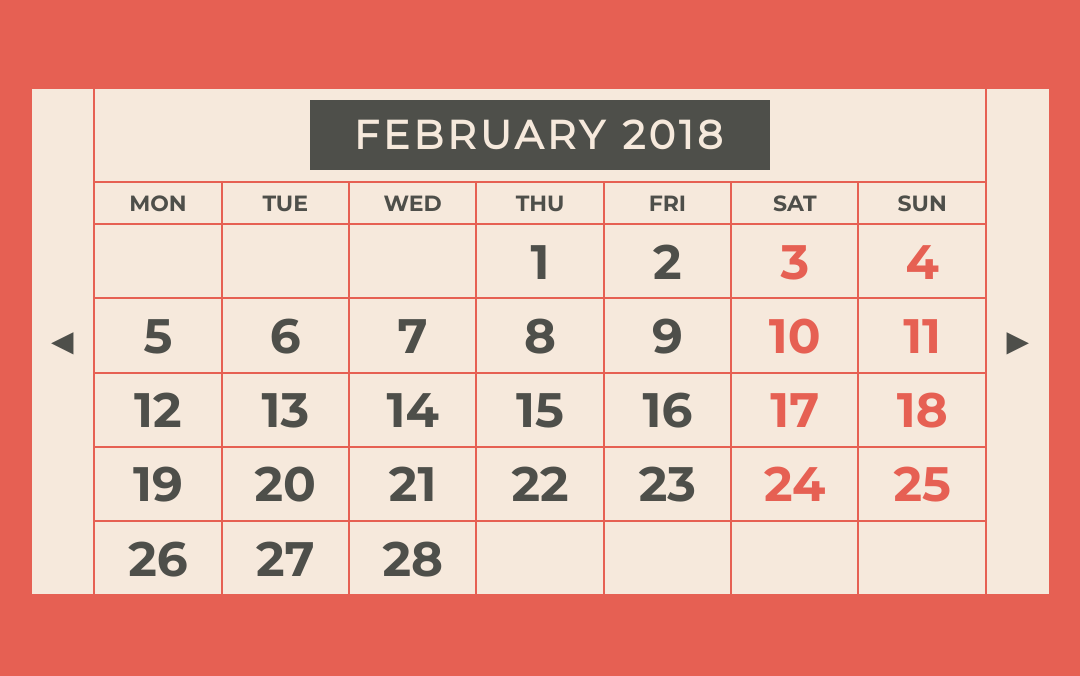
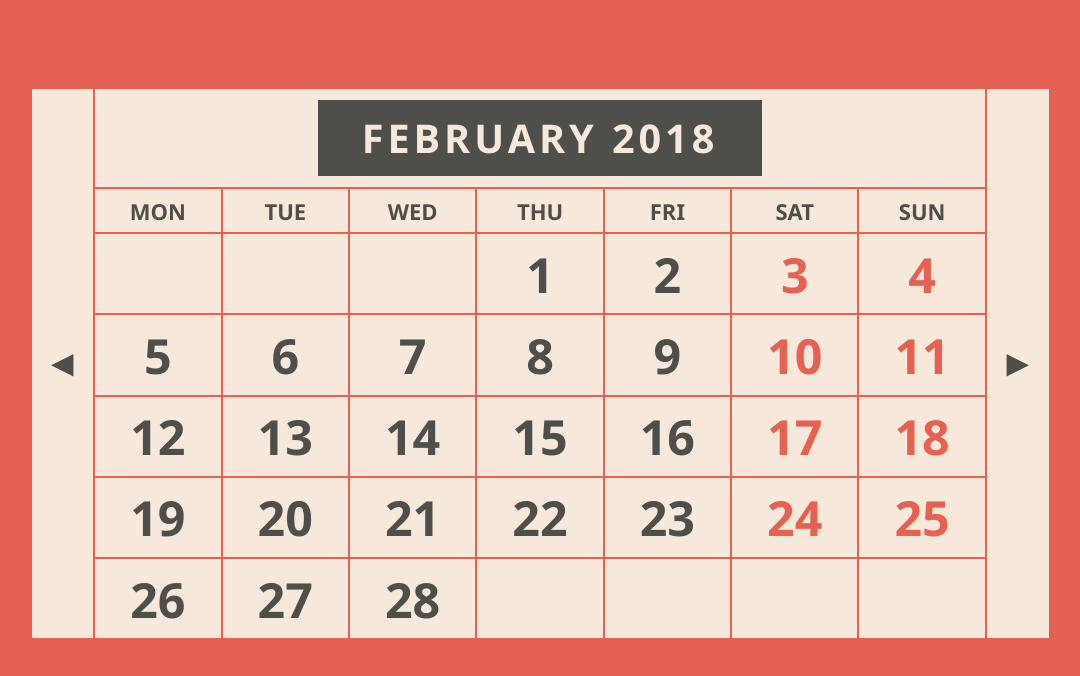
Before and after one commit to AlexFisher13/CalendarAngular, an Angular app: page / in a window 1280 px wide. Shown: the top 676 px of the page, without its empty margins (100-1180 px from the left). Built offline with nearby package versions, Linux system fonts and the light colour scheme.

Commit message:
fix fonts

```diff
--- a/src/app/app.component.css
+++ b/src/app/app.component.css
@@ -27,7 +27,6 @@ table caption h1 {
   color: #F6E9DC;
   display: inline-block;
   font-size: 1.8rem;
-  font-family: 'Montserrat-Regular';
   letter-spacing: .1em;
   padding: .5rem 2rem;
   text-transform: uppercase;
--- a/src/styles.css
+++ b/src/styles.css
@@ -2,21 +2,12 @@
 /*red: #e66053;
 black: #4E4F4A;
 cream: #F6E9DC;*/
-@font-face {
-  font-family: Montserrat-Bold;
-  src:url(fonts/Montserrat-Bold.ttf);
-}
-@font-face {
-  font-family: Montserrat-Regular;
-  src:url(fonts/Montserrat-Regular.ttf);
-}
-
 html {
   font-size: 22px;
 }
 body {
   background-color: #e66053;
-  font-family: 'Montserrat-Bold';
+  font-family: "Segoe UI";
   font-weight: bold;
   color: #4E4F4A;
   display: grid;
```
Also changed, not shown: src/fonts/Montserrat-Bold.ttf (deleted), src/fonts/Montserrat-Regular.ttf (deleted).
